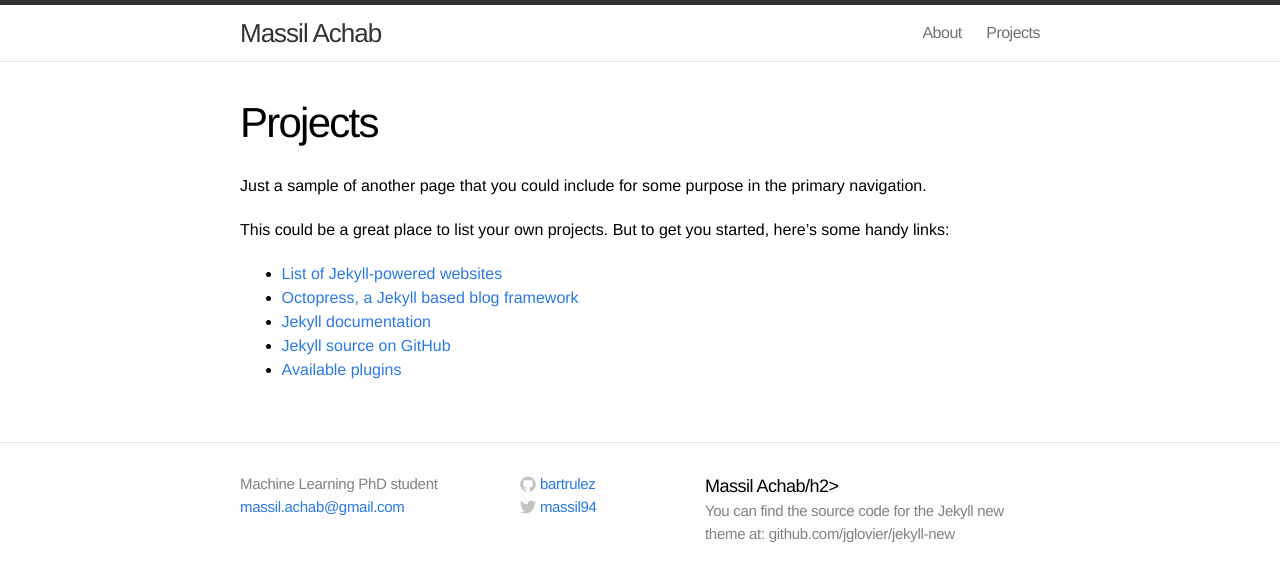
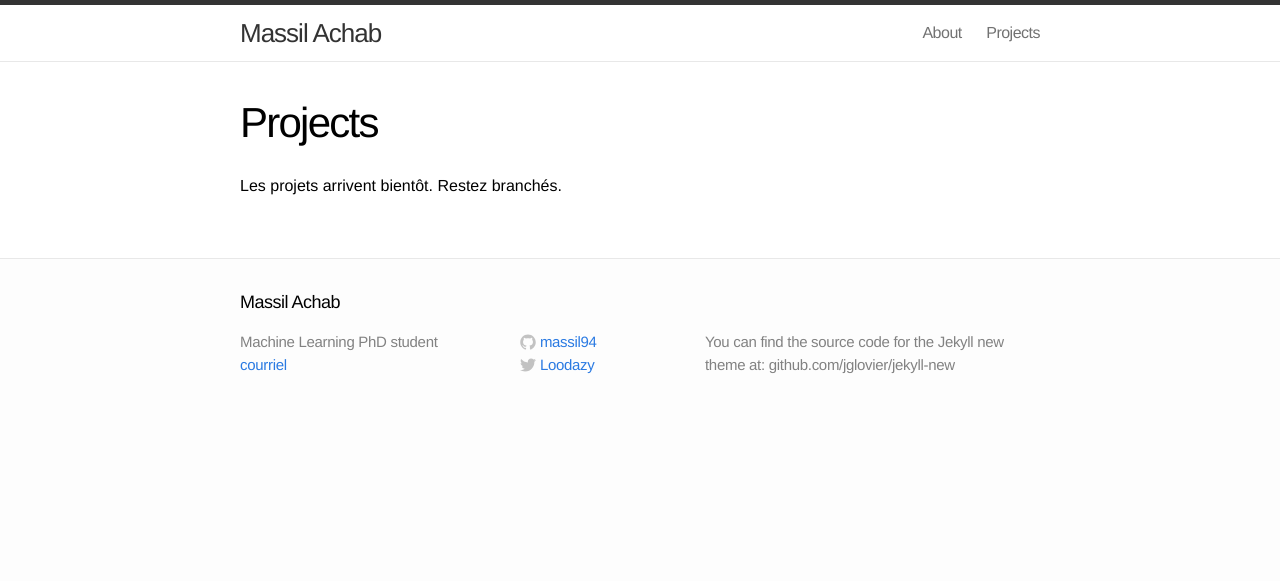
Before and after one commit to achab/deprecated.github.io, a Jekyll site: the page built from projects/index.md, in a window 1280 px wide. Shown: the top 581 px of the page. Built offline with Jekyll 4.4.1, drawn with Linux system fonts in a browser that asks for light colours; Markdown is read by kramdown in place of the engine named in the settings.

Commit message:
ca ressemble enfin a qqch

```diff
--- a/_includes/footer.html
+++ b/_includes/footer.html
@@ -2,12 +2,12 @@
 
   <div class="wrap">
 
-    <h2 class="footer-heading">Massil Achab/h2>
+    <h2 class="footer-heading">Massil Achab</h2>
 
     <div class="footer-col-1 column">
       <ul>
         <li>Machine Learning PhD student</li>
-        <li><a href="mailto:massil.achab@gmail.com">massil.achab@gmail.com</a></li>
+        <li><a href="mailto:massil.achab@gmail.com">courriel</a></li>
       </ul>
     </div>
 
@@ -29,7 +29,7 @@
                 c0,0.208,0.14,0.449,0.534,0.373c3.081-1.028,5.302-3.935,5.302-7.362C15.76,3.906,12.285,0.431,7.999,0.431z"/>
               </svg>
             </span>
-            <span class="username">bartrulez</span>
+            <span class="username">massil94</span>
           </a>
         </li>
         <li>
@@ -46,7 +46,7 @@
                 c6.015,0,9.304-4.983,9.304-9.304c0-0.142-0.003-0.283-0.009-0.423C14.976,4.29,15.531,3.714,15.969,3.058z"/>
               </svg>
             </span>
-            <span class="username">massil94</span>
+            <span class="username">Loodazy</span>
           </a>
         </li>
       </ul>
--- a/projects/index.md
+++ b/projects/index.md
@@ -3,12 +3,4 @@ layout: page
 title: Projects
 ---
 
-Just a sample of another page that you could include for some purpose in the primary navigation.
-
-This could be a great place to list your own projects. But to get you started, here's some handy links:
-
-- [List of Jekyll-powered websites](https://github.com/jekyll/jekyll/wiki/Sites)
-- [Octopress, a Jekyll based blog framework](https://github.com/octopress/)
-- [Jekyll documentation](http://jekyllrb.com/)
-- [Jekyll source on GitHub](https://github.com/jekyll/jekyll)
-- [Available plugins](http://jekyllrb.com/docs/plugins/#available_plugins)
+Les projets arrivent bientôt. Restez branchés.
```
Also changed, not shown: _posts/2014-02-12-welcome-to-jekyll.markdown (deleted, +0 -24 lines), _posts/2015-11-17-first-post.md (+4 -8 lines), about/index.md (+0 -4 lines), 1 other file.
